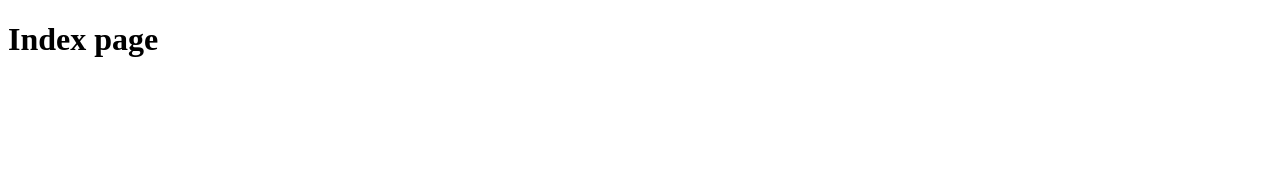
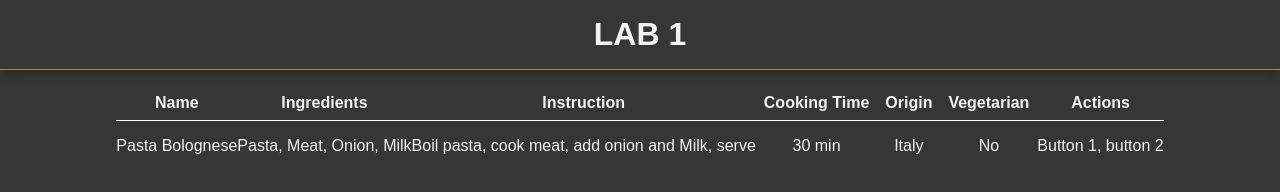
Before and after one commit to nickem00/fullstack-lab1, a website: page public/index.html in a window 1280 px wide. Drawn offline with Linux system fonts and the light colour scheme.

Commit message:
Added html structure in index.html and some initial styling.

```diff
--- a/public/index.html
+++ b/public/index.html
@@ -4,8 +4,41 @@
     <meta charset="UTF-8">
     <meta name="viewport" content="width=device-width, initial-scale=1.0">
     <title>Lab1</title>
+    <link rel="stylesheet" href="styles/style.css">
+    <script src="./js/script.js"></script>
 </head>
 <body>
-    <h1>Index page</h1>
+    <header>
+        <h1>LAB 1</h1>
+    </header>
+
+    <main>
+        <table>
+            <thead>
+              <tr>
+                <th>Name</th>
+                <th>Ingredients</th>
+                <th>Instruction</th>
+                <th>Cooking Time</th>
+                <th>Origin</th>
+                <th>Vegetarian</th>
+                <th>Actions</th>
+              </tr>
+            </thead>
+            <tbody id="dish-table-body">
+                <!-- Fylls av JavaScript -->
+                <tr>
+                    <td>Pasta Bolognese</td>
+                    <td>Pasta, Meat, Onion, Milk</td>
+                    <td>Boil pasta, cook meat, add onion and Milk, serve</td>
+                    <td>30 min</td>
+                    <td>Italy</td>
+                    <td>No</td>
+                    <td>Button 1, button 2</td>
+                </tr>
+            </tbody>
+        </table>
+    </main>
+
 </body>
 </html>
--- /dev/null
+++ b/public/styles/style.css
@@ -0,0 +1,49 @@
+:root {
+    /* Variables */
+    --background-color: #363636;
+    --default-text-color: #f1f1f1;
+    --border-color: #b4834c;
+
+    font-family: Arial, Helvetica, sans-serif;
+}
+
+* {
+    margin: 0;
+    padding: 0;
+}
+
+body {
+    background-color: var(--background-color);
+    color: var(--default-text-color);
+}
+
+header {
+    padding: 1rem 1rem;
+    text-align: center;
+    border-bottom: 1px solid var(--border-color);
+    box-shadow: 2px 2px 10px rgba(0, 0, 0, 0.4);
+}
+
+main {
+    margin: 1rem;
+    display: flex;
+    flex-direction: column;
+    align-items: center;
+}
+
+table {
+    border-collapse: collapse;
+}
+
+th {
+    border-bottom: 1px solid white;
+    padding: 0.5rem;
+}
+
+tbody tr:first-child td {
+    padding-top: 1rem; /* eller så mycket luft du vill ha */
+}
+
+td {
+    text-align: center;
+}
```
Also changed, not shown: public/js/script.js (added).
